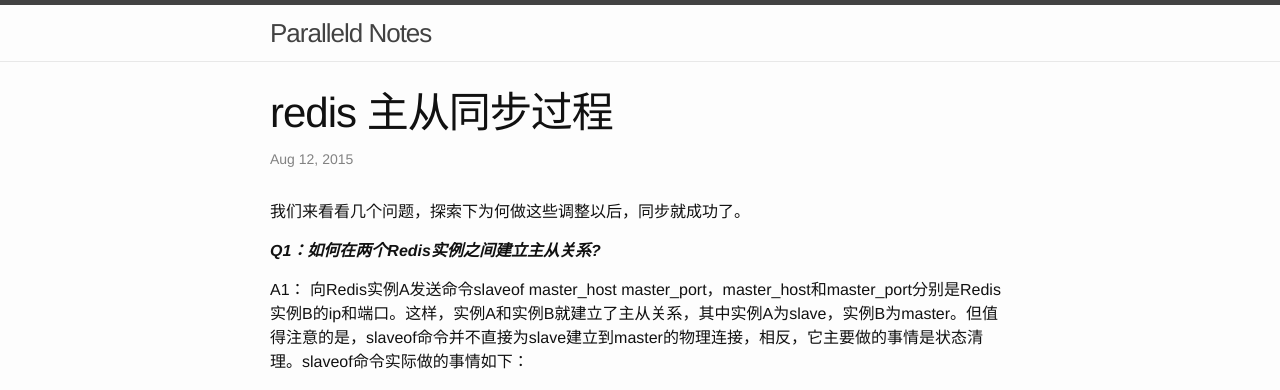
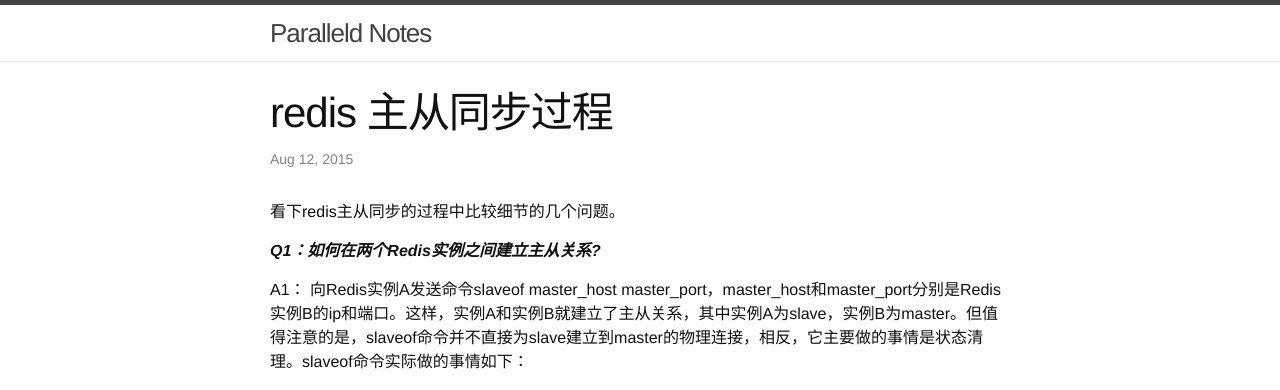
Before and after one commit to qingping209/qingping209.github.io, a Jekyll site: the page built from _posts/2015-08-12-redis-master-slave.markdown, in a window 1280 px wide. Shown: the top 390 px of the page. Built offline with Jekyll 4.4.1, drawn with Linux system fonts in a browser that asks for light colours.

```diff
--- a/_posts/2015-08-12-redis-master-slave.markdown
+++ b/_posts/2015-08-12-redis-master-slave.markdown
@@ -4,8 +4,7 @@
 date:   2015-08-12 12:21:10
 categories: redis, replication
 ---
-我们来看看几个问题，探索下为何做这些调整以后，同步就成功了。
-
+看下redis主从同步的过程中比较细节的几个问题。
 
 ***Q1：如何在两个Redis实例之间建立主从关系?***
 
```
